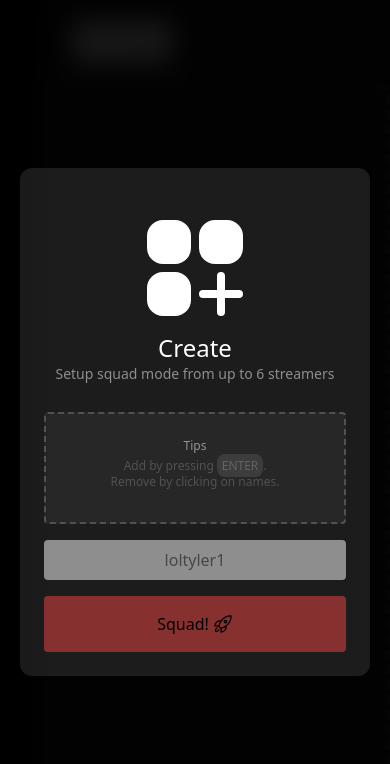
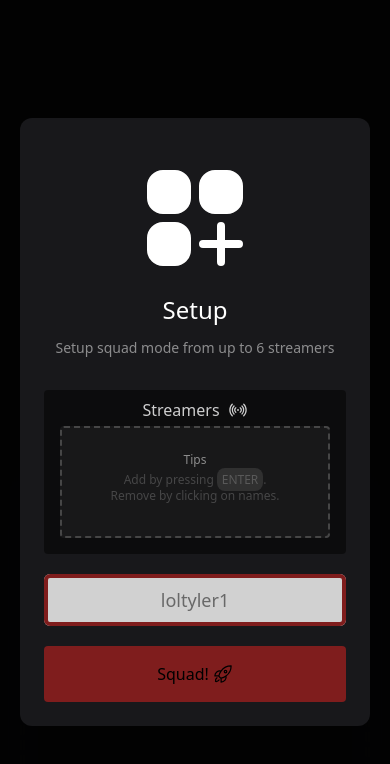
Before and after one commit to emigrek/twitch-squad, a Next.js app: page / in a window 390 px wide. Shown: the top 764 px of the page. Built offline with nearby package versions, Linux system fonts and the light colour scheme.

Commit message:
mobile improvements && restoring recent squads

```diff
--- /dev/null
+++ b/atoms/history.ts
@@ -0,0 +1,8 @@
+import { atom } from "recoil";
+
+type Squad = string[];
+
+export const historyState = atom<Squad[]>({
+    key: 'history',
+    default: []
+});
--- a/pages/Chat.tsx
+++ b/pages/Chat.tsx
@@ -13,7 +13,7 @@ function Chat() {
                 height="100%"
                 channel={chatUser || 'twitch'}
                 title={`${chatUser}'s chat`}
-                className="h-[90%]"
+                className="h-[94%]"
                 darkMode={true}
             />
         )
--- a/pages/Navbar.tsx
+++ b/pages/Navbar.tsx
@@ -1,5 +1,6 @@
 import React from 'react'
-import { ChatBubbleOvalLeftEllipsisIcon, SquaresPlusIcon } from '@heroicons/react/24/outline'
+import { ChatBubbleOvalLeftEllipsisIcon } from '@heroicons/react/24/outline'
+import { SquaresPlusIcon } from '@heroicons/react/24/solid'
 
 import { useRecoilValue, useSetRecoilState } from "recoil";
 import { squadState } from "../atoms/squad";
@@ -23,13 +24,13 @@ function Navbar() {
     }
 
     return (
-        <div className="h-[10%] bg-[#18181b] w-full px-8 flex flex-row items-center align-middle justify-between text-white">
+        <div className="h-[6%] bg-[#18181b] w-full my-4 xl:my-0 px-8 flex flex-row items-center align-middle justify-between text-white">
             <NavbarItem onClick={() => setCreator(!creator) }>
                 <SquaresPlusIcon className="h-5 w-5" />
-                <div className='font-medium'>Creator</div>
+                <div className='font-medium'>Setup</div>
             </NavbarItem>
             { chat ? (
-                <NavbarItem>
+                <NavbarItem outlined>
                     <ChatBubbleOvalLeftEllipsisIcon className="h-5 w-5" />
                     <Select options={options} onChange={handleSquadChange}/>
                 </NavbarItem>
--- a/pages/NavbarItem.tsx
+++ b/pages/NavbarItem.tsx
@@ -1,8 +1,8 @@
 import React from 'react'
 
-function NavbarItem({ children, onClick } : { children: React.ReactNode, onClick?: () => void  }) {
+function NavbarItem({ children, onClick, outlined } : { children: React.ReactNode, onClick?: () => void, outlined?: boolean }) {
     return (
-        <div className="flex items-center space-x-2 align-middle select-none cursor-pointer my-5 text-black bg-white rounded-lg p-2" onClick={onClick}>
+        <div className={`${outlined ? `text-white bg-transparent` : `text-black bg-white shadow-md shadow-white/30`} flex items-center space-x-2 align-middle select-none cursor-pointer my-5 rounded-lg p-2`} onClick={onClick}>
             {children}
         </div>
     )
--- a/pages/Player.tsx
+++ b/pages/Player.tsx
@@ -11,7 +11,7 @@ function Player({ twitchId }: { twitchId: string }) {
 
         if(usersLength === 1 || usersLength === 2) return '100';
         if(usersLength > 1 && usersLength < 4) return '50';
-        if(usersLength > 4) return '33';
+        if(usersLength > 4) return '33.33333333';
     };
 
     return (
--- /dev/null
+++ b/pages/Recent.tsx
@@ -0,0 +1,43 @@
+import React from 'react'
+import { useRecoilValue, useSetRecoilState } from 'recoil';
+import { historyState } from '../atoms/history';
+import { squadState } from '../atoms/squad';
+import UserChip from './UserChip';
+
+function Recent() {
+    const history = useRecoilValue(historyState);
+    const setSquad = useSetRecoilState(squadState);
+
+    const uniqueHistory = history.map(e => e.join(',')).reverse().filter((e, i, a) => a.indexOf(e) === i).reverse().map(e => e.split(',')).reverse();
+
+    const restore = (squad: string[]) => {
+        setSquad(squad);
+    };
+
+    if(!uniqueHistory.length) return null;
+
+    return (
+        <div className='flex flex-col space-y-4 align-middle justify-center items-center'>
+            <div className='text-white/50 text-center'>or use recent squad</div>
+            <div className='relative w-[300px]'>
+                <div className="absolute w-[50px] right-0 top-0 bottom-0 bg-gradient-to-r from-black/0 to-[#18181b] z-20 h-12 pointer-events-none"></div>
+                <div className="flex flex-row items-center justify-start space-x-3 overflow-x-hidden snap-x snap-center">
+                    {
+                        uniqueHistory.map((squad, index) => (
+                            <div onClick={() => {
+                                restore(squad);
+                            }} className='cursor-pointer bg-black/50 rounded-lg flex flex-row p-2 space-x-1 text-white' key={index}>
+                                {squad.map((user, index) => (
+                                    <UserChip mini twitchId={user}/>
+                                ))}
+                            </div>
+                        )
+                    )}
+                </div>
+            </div>
+
+        </div>
+    )
+}
+
+export default Recent
--- a/pages/Select.tsx
+++ b/pages/Select.tsx
@@ -7,7 +7,7 @@ type Option = {
 
 function Select(props: { options: Option[], onChange: (e: React.ChangeEvent<HTMLSelectElement>) => void }) {
   return (
-    <select onChange={props.onChange} className="font-medium cursor-pointer text-center outline-none bg-transparent focus:bg-black focus:text-white rounded-md">
+    <select onChange={props.onChange} className="font-medium pr-3 cursor-pointer text-center outline-none bg-transparent focus:bg-black focus:text-white rounded-md">
       {
         props.options?.map((option: Option) => (
           <option key={option.value} value={option.value}>{option.label}</option>
--- a/pages/Create.tsx
+++ b/pages/Setup.tsx
@@ -1,7 +1,8 @@
-import React, { useState, useEffect } from 'react'
+import React, { useState, useEffect, useRef } from 'react'
 import { SquaresPlusIcon } from '@heroicons/react/24/solid';
 import { RocketLaunchIcon as RocketLaunchIconOutline } from '@heroicons/react/24/outline';
 import { RocketLaunchIcon as RocketLaunchIconSolid } from '@heroicons/react/24/solid';
+import { SignalIcon } from '@heroicons/react/24/solid';
 import { useRecoilValue, useSetRecoilState } from "recoil";
 import { squadState } from "../atoms/squad";
 import { chatState } from "../atoms/chat";
@@ -9,8 +10,11 @@ import { creatorState } from '../atoms/creator';
 
 import UserChip from './UserChip';
 import Tips from './Tips';
+import { historyState } from '../atoms/history';
+import Recent from './Recent';
 
 function Create() {
+  const inputRef = useRef(null);
   const [input, setInput] = useState('');
 
   const squad = useRecoilValue(squadState);
@@ -19,6 +23,7 @@ function Create() {
   const setSquad = useSetRecoilState(squadState);
   const setChat = useSetRecoilState(chatState);
   const setCreator = useSetRecoilState(creatorState);
+  const setHistory = useSetRecoilState(historyState);
 
   const handleChange: React.ChangeEventHandler = (e: React.ChangeEvent) => {
     const target = e.target as HTMLInputElement;
@@ -29,11 +34,13 @@ function Create() {
   const handleSubmit = () => {
     if(!squad.length) return;
     setInput('');
+    setHistory((oldHistory) => [...oldHistory, squad]);
     setCreator(!creator);
   }
 
   const handleClickAway = () => {
     if(!squad.length) return;
+    setHistory((oldHistory) => [...oldHistory, squad]);
     setCreator(!creator);
   }
 
@@ -52,6 +59,12 @@ function Create() {
   }
 
   useEffect(() => {
+    if(inputRef.current) {
+      (inputRef.current as HTMLInputElement).focus();
+    }
+  }, []);
+
+  useEffect(() => {
     if(squad.length) {
       setChat(squad[0]);
     } else {
@@ -61,11 +74,16 @@ function Create() {
 
   return (
     <div className="w-full z-[1] absolute bg-black/90 backdrop-blur-md h-full flex items-center align-middle justify-center">
-      <div className='z-[3] flex flex-col space-y-4 bg-white/10 p-6 w-[350px] rounded-xl'>
-        <div className="text-center py-3 flex flex-col items-center">
+      <div className='z-[3] flex flex-col space-y-5 bg-[#18181b] p-6 w-[350px] rounded-xl'>
+        <div className="text-center py-3 flex flex-col items-center space-y-3">
           <SquaresPlusIcon className="h-32 w-32 text-white" />
-          <h1 className="text-2xl text-white">Create</h1>
+          <h1 className="text-2xl text-white">Setup</h1>
           <div className="text-sm text-white/50">Setup squad mode from up to 6 streamers</div>
+        </div>
+        <div className="pt-2 p-4 bg-black/50 rounded space-y-1">
+          <div className='text-white/80 font-medium text-center space-x-2 flex items-center align-middle justify-center'>
+            <div>Streamers</div>
+            <SignalIcon className="h-5 w-5" />
           </div>
             <div className="pb-8 pt-6 px-8 bg-white/5 border-2 border-dashed border-white/20 p-2 rounded">
               <div className="flex flex-wrap flex-row items-center align-middle justify-center w-full gap-1">
@@ -78,18 +96,18 @@ function Create() {
                 }
             </div>
           </div>
-        <div className="flex flex-col rounded-md">
-          <div className='w-full flex items-center rounded p-2 bg-white/50 text-black' >
+        </div>
+        <div className="group flex flex-col rounded-md bg-white/80">
           <input
-                className="bg-transparent w-full text-center outline-none placeholder:text-black/50"
+            ref={inputRef}
+            className={`${squad.length && squad.length != 6 ? 'focus:border-green-500 cursor-pointer' : 'focus:border-red-900'} transition-all bg-transparent border-4 rounded-md border-transparent w-full text-center outline-none py-2 text-lg placeholder:text-black/50`}
             value={input}
             placeholder="loltyler1"
             onChange={handleChange}
             onKeyDown={handleKeyDown}
           />
         </div>
-        </div>
-        <div onClick={handleSubmit} className={`${squad.length ? 'bg-green-500 cursor-pointer' : 'bg-red-500/50'} transition-colors text-center rounded p-4 font-medium select-none space-x-1 flex flex-row justify-center items-center`}>
+        <div onClick={handleSubmit} className={`${squad.length && squad.length != 6 ? 'bg-green-500 cursor-pointer' : 'bg-red-900'} transition-colors text-center rounded p-4 font-medium select-none space-x-1 flex flex-row justify-center items-center`}>
           <div>Squad!</div>
           {
             squad.length ? (
@@ -99,6 +117,7 @@ function Create() {
             )
           }
         </div>
+        <Recent/>
       </div>
       <div onClick={handleClickAway}  className="absolute z-[2] w-full h-full"></div>
     </div>
--- a/pages/_app.tsx
+++ b/pages/_app.tsx
@@ -13,7 +13,7 @@ export default function App({ Component, pageProps }: AppProps) {
       <Head>
         <title>Twitch Squad</title>
       </Head>
-      <div className='bg-black overflow-x-hidden m-0 p-0'>
+      <div className='bg-[#18181b] overflow-x-hidden m-0 p-0'>
         <RecoilRoot>
           <Component {...pageProps} />
         </RecoilRoot>
--- a/pages/index.tsx
+++ b/pages/index.tsx
@@ -4,18 +4,18 @@ import Squad from "./Squad";
 
 import { useRecoilValue } from "recoil";
 import { creatorState } from "../atoms/creator";
-import Create from './Create';
+import Setup from './Setup';
 
 function Home() {
   const creator = useRecoilValue(creatorState);
 
   return (
-    <div className="w-screen h-screen flex items-center align-middle justify-between gap-0">
-      { creator ? (<Create/>) : null }
+    <div className="w-screen h-screen flex flex-col lg:flex-row items-center align-middle justify-between gap-0">
+      { creator ? (<Setup/>) : null }
       <div className="w-full h-screen flex flex-wrap justify-between">
         <Squad/>
       </div>
-      <div className='w-[350] h-screen flex flex-col items-center align-middle justify-end bg-[#18181b]'>
+      <div className='h-full flex flex-col items-center align-middle justify-end bg-[#18181b]'>
         <Navbar/>
         <Chat/>
       </div>
--- a/tailwind.config.js
+++ b/tailwind.config.js
@@ -5,7 +5,11 @@ module.exports = {
     './components/**/*.{js,ts,jsx,tsx}',
   ],
   theme: {
-    extend: {},
+    extend: {
+      screens: {
+        'xs': '475px',
+      },
+    },
   },
   plugins: [],
 }
```
Also changed, not shown: pages/UserChip.tsx (+10 -4 lines). Lines whose indentation alone changed are shown as unchanged.
